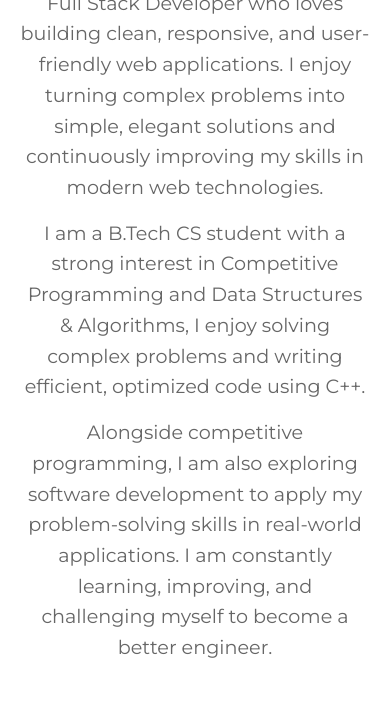
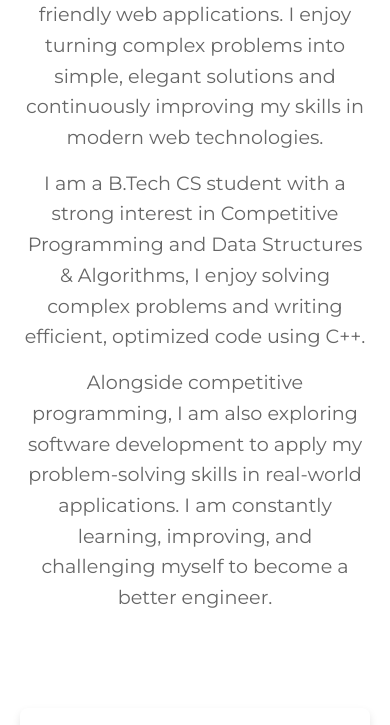
Before and after one commit to Piyushgits/Portfolio_1, a plain HTML site: page about.html in a window 390 px wide. Shown: the part 402-1127 px from the top of the page. Drawn offline with Linux system fonts and the light colour scheme.

Commit message:
Update about.css

```diff
--- a/about.css
+++ b/about.css
@@ -53,7 +53,7 @@ line-height: 1.6;
 
   .about {
       text-align: center;
-      padding-top: 300px;
+      padding-top: 250px;
   }
 
   .about .row {
```
